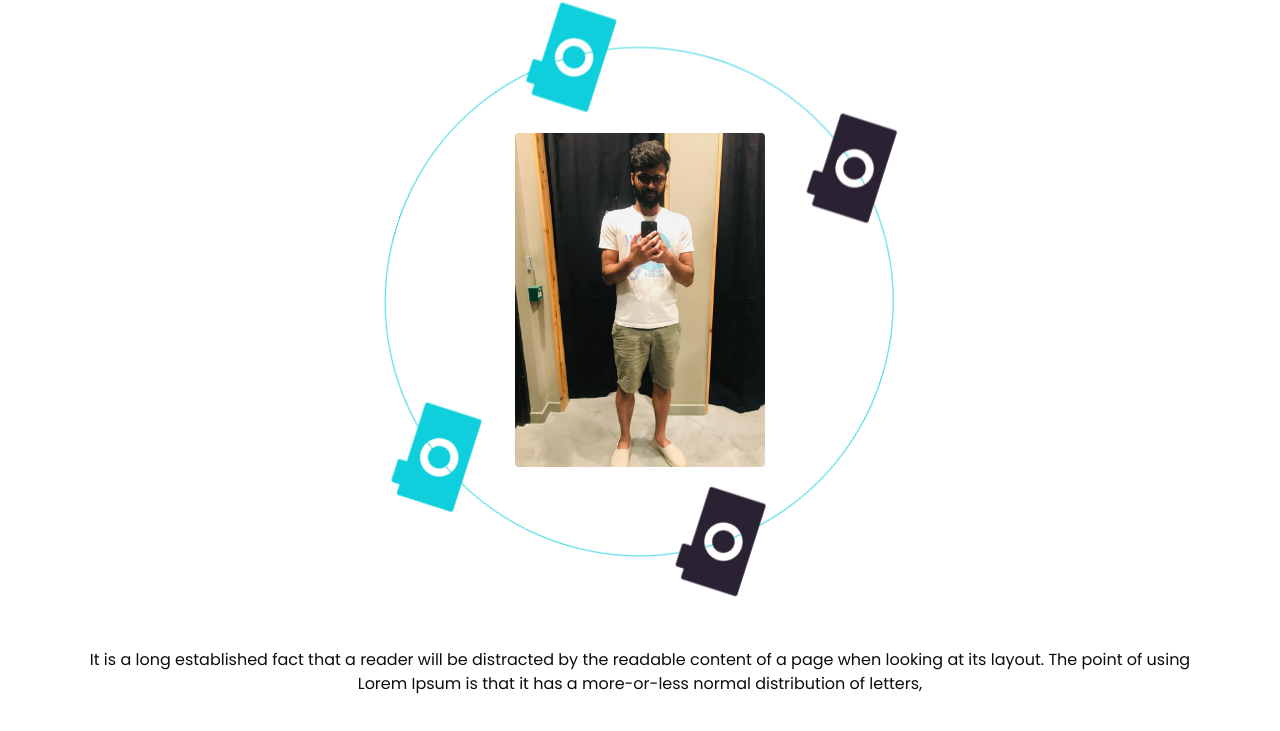
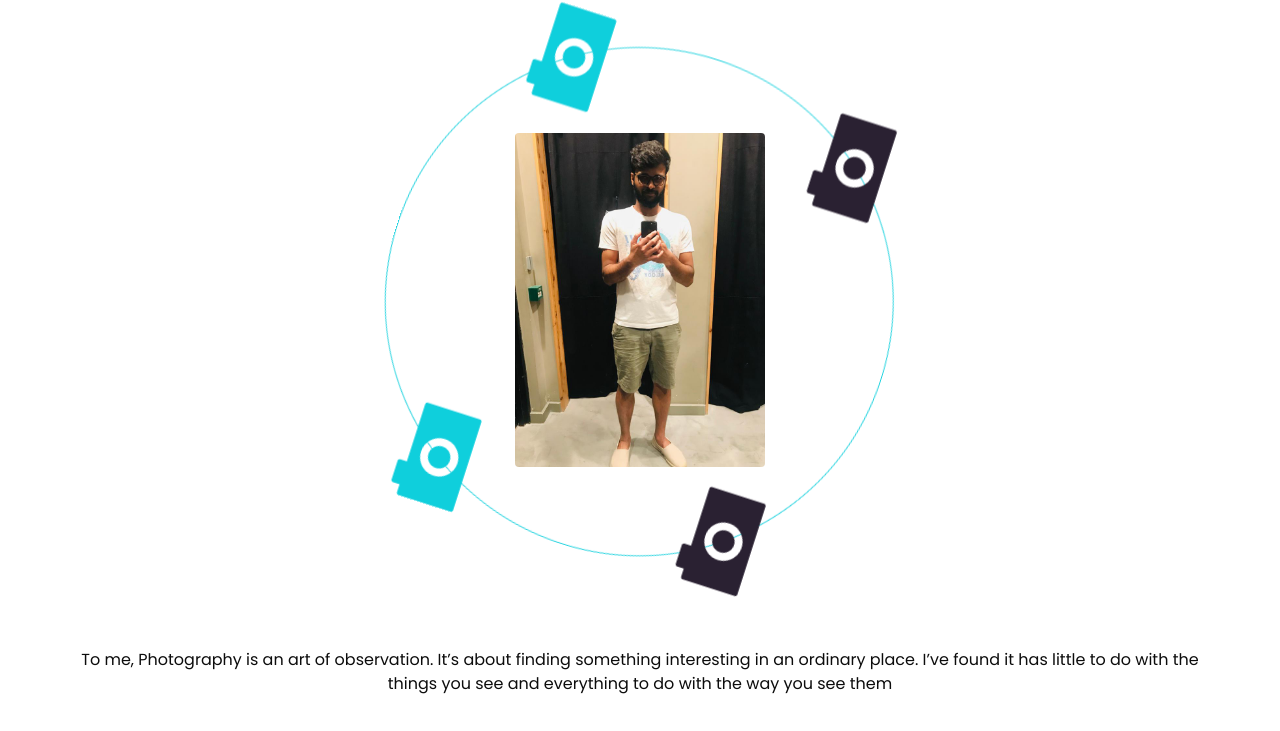
Before and after one commit to Pictureskavin/pictureskavin.github.io, a plain HTML site: page about.html in a window 1280 px wide. Shown: the part 221-952 px from the top of the page. Drawn offline with Linux system fonts and the light colour scheme.

Commit message:
Update about.html

```diff
--- a/about.html
+++ b/about.html
@@ -98,9 +98,8 @@
         <div class="mt-5 pt-5"></div>
         <div class="detail-box">
           <p>
-            It is a long established fact that a reader will be distracted by the readable content of a page when
-            looking at its layout. The point of using Lorem Ipsum is that it has a more-or-less normal distribution of
-            letters,
+            To me, Photography is an art of observation. It’s about finding something interesting in an ordinary place.
+            I’ve found it has little to do with the things you see and everything to do with the way you see them
           </p>
           <div>
             <a href="">
```
